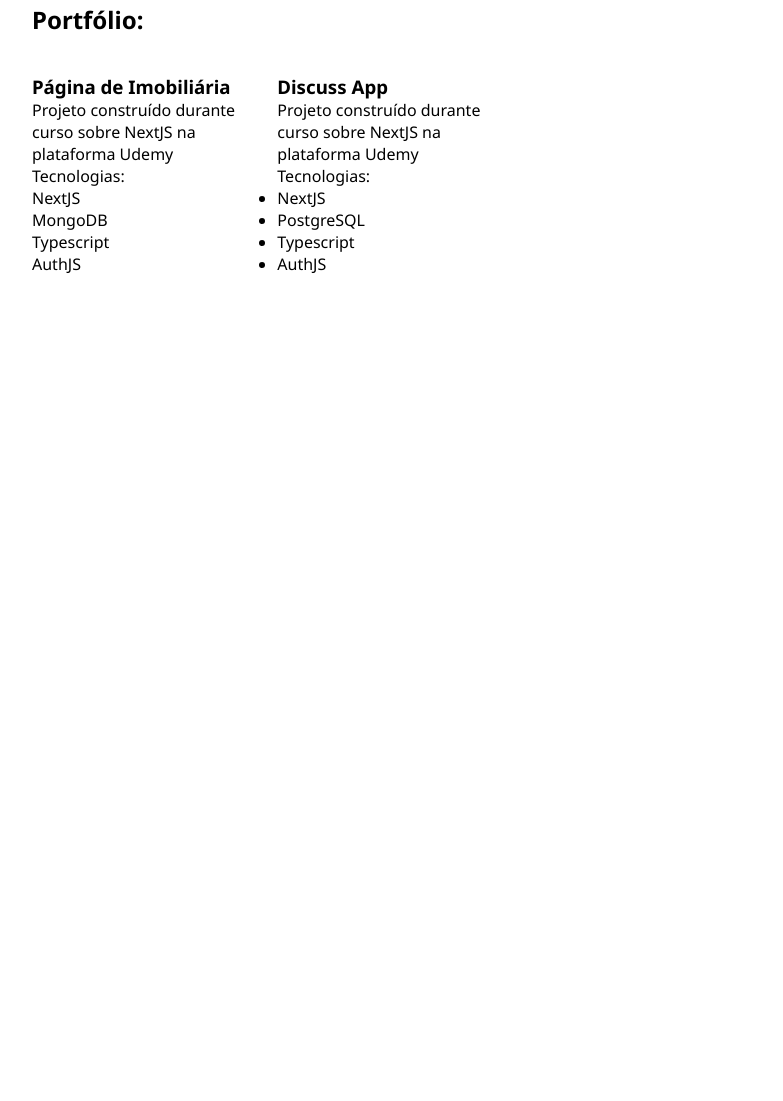
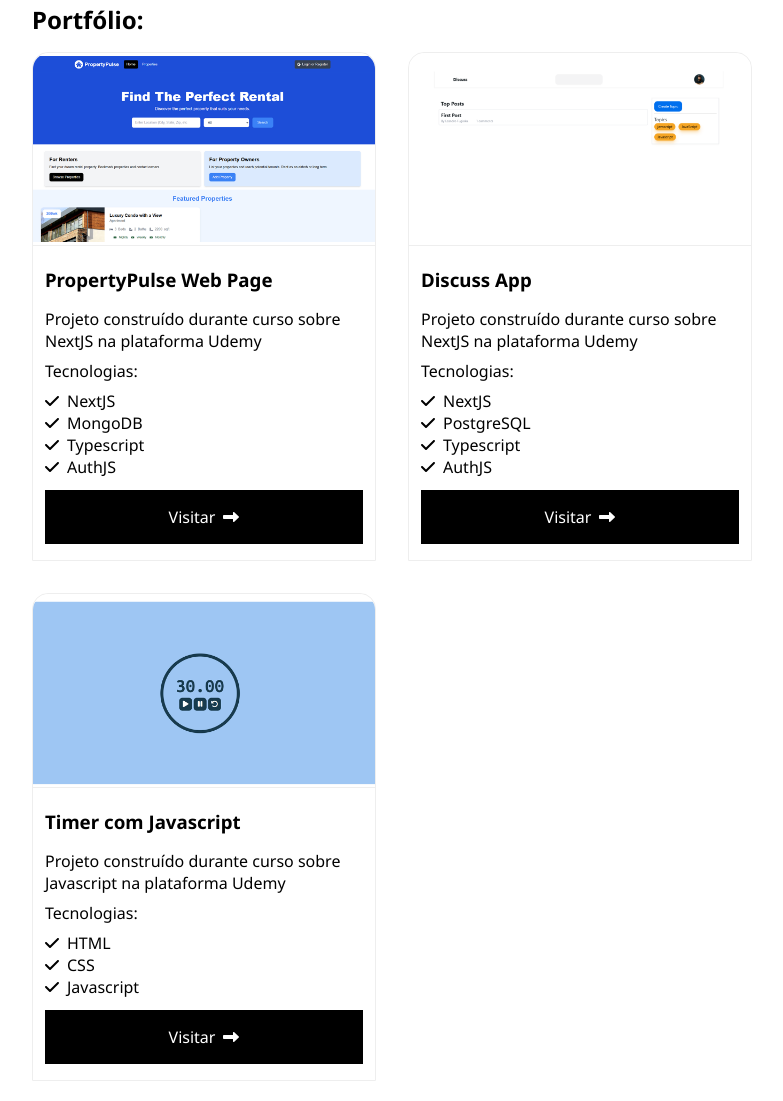
Before and after one commit to leofugioka/uninter_portfolio_project, a plain HTML site: page pages/portfolio.html in a window 1280 px wide. Shown: the part 189-1290 px from the top of the page, without its empty margins (248-1031 px from the left). Before the commit the page ends 800 px from the top, so only its background shows below. Drawn offline with Linux system fonts and the light colour scheme.

Commit message:
Finalizada a página de portfolio

```diff
--- a/pages/portfolio.html
+++ b/pages/portfolio.html
@@ -39,7 +39,7 @@
     </header>
 
     <!-- Seção principal da página -->
-    <main class="main-section">
+    <main class="portfolio">
       <h2>Portfólio:</h2>
 
       <!-- Partição "cards-list" para organizar os projetos em uma grid de 3 colunas -->
@@ -47,35 +47,57 @@
       <div class="cards-list">
         <!-- Card 1 - Web App de Imobiliária -->
         <div class="card">
-          <img src="image source" class="img-fluid rounded-top" alt="" />
+          <img src="../public/images/portfolio/property-pulse.png" alt="Property Pulse Web Page" />
 
           <div>
-            <h3>Página de Imobiliária</h3>
+            <h3>PropertyPulse Web Page</h3>
             <p>Projeto construído durante curso sobre NextJS na plataforma Udemy</p>
             <p>Tecnologias:</p>
             <ul>
-              <li>NextJS</li>
-              <li>MongoDB</li>
-              <li>Typescript</li>
-              <li>AuthJS</li>
+              <li><i class="fa-solid fa-check"></i><span></span>NextJS</li>
+              <li><i class="fa-solid fa-check"></i><span></span>MongoDB</li>
+              <li><i class="fa-solid fa-check"></i><span></span>Typescript</li>
+              <li><i class="fa-solid fa-check"></i><span></span>AuthJS</li>
             </ul>
+
+            <a href="https://propertypulse-app-nextjs.vercel.app/">Visitar<span></span><i class="fa-solid fa-right-long"></i></a>
           </div>
         </div>
 
         <!-- Card 2 - Web App Reddit simplificado -->
-        <div>
-          <img src="image source" class="img-fluid rounded-top" alt="" />
+        <div class="card">
+          <img src="../public/images/portfolio/discuss-app.png" alt="Discuss App" />
 
           <div>
             <h3>Discuss App</h3>
             <p>Projeto construído durante curso sobre NextJS na plataforma Udemy</p>
             <p>Tecnologias:</p>
             <ul>
-              <li>NextJS</li>
-              <li>PostgreSQL</li>
-              <li>Typescript</li>
-              <li>AuthJS</li>
+              <li><i class="fa-solid fa-check"></i><span></span>NextJS</li>
+              <li><i class="fa-solid fa-check"></i><span></span>PostgreSQL</li>
+              <li><i class="fa-solid fa-check"></i><span></span>Typescript</li>
+              <li><i class="fa-solid fa-check"></i><span></span>AuthJS</li>
             </ul>
+
+            <a href="https://discuss-app-nextjs.vercel.app/" target="_blank">Visitar<span></span><i class="fa-solid fa-right-long"></i></a>
+          </div>
+        </div>
+
+        <!-- Card 2 - Web App Reddit simplificado -->
+        <div class="card">
+          <img src="../public/images/portfolio/javascript-timer.png" alt="Javascript Timer" />
+
+          <div>
+            <h3>Timer com Javascript</h3>
+            <p>Projeto construído durante curso sobre Javascript na plataforma Udemy</p>
+            <p>Tecnologias:</p>
+            <ul>
+              <li><i class="fa-solid fa-check"></i><span></span>HTML</li>
+              <li><i class="fa-solid fa-check"></i><span></span>CSS</li>
+              <li><i class="fa-solid fa-check"></i><span></span>Javascript</li>
+            </ul>
+
+            <a href="https://leofugioka.github.io/timer_vanilla_js/">Visitar<span></span><i class="fa-solid fa-right-long"></i></a>
           </div>
         </div>
       </div>
--- a/styles.css
+++ b/styles.css
@@ -11,8 +11,8 @@
 }
 
 /* Poderia ter criado uma div para definir como */
-/* container principal, porém para simplificar, */
-/* a tag body será o container de cada página */
+/* container principal, mas, para simplificar,  */
+/* a tag body será o container de cada página   */
 .container {
   display: flex; /* duas colunas, seção de páginas e conteúdo */
   flex-direction: column;
@@ -33,6 +33,7 @@
 header {
   max-width: 100%;
   position: fixed;
+  background-color: white;
 }
 
 header nav {
@@ -112,6 +113,66 @@
   padding-right: 8px;
 }
 
+/* Estilos para: portfolio.html */
+.portfolio h3 {
+  margin-bottom: 16px;
+}
+
+.portfolio .cards-list {
+  grid-template-columns: 1fr 1fr;
+  gap: 2rem;
+}
+
+.portfolio .card {
+  border: 1px solid #eee;
+  border-radius: 16px 16px 0 0;
+  transition: transform 0.5s ease;
+  max-width: 100%;
+}
+
+.portfolio .card:hover {
+  z-index: 1;
+  transform: scale(1.1);
+}
+
+.portfolio .card img {
+  max-width: 100%;
+  border-radius: 16px 16px 0 0;
+  border-bottom: 1px solid #eee;
+}
+
+.portfolio .card div {
+  padding: 16px 12px;
+}
+
+.portfolio .card div p {
+  margin-bottom: 8px;
+}
+
+.portfolio .card ul {
+  margin-bottom: 12px;
+}
+
+.portfolio .card a {
+  background-color: black;
+  min-width: 100%;
+  text-align: center;
+  color: white;
+  display: inline-block;
+  align-self: flex-end;
+  text-decoration: none;
+  padding: 1rem 2rem;
+}
+
+.portfolio .card a:hover {
+  cursor: pointer;
+  font-weight: bold;
+}
+
+.portfolio .card a span {
+  padding-left: 8px;
+}
+
 /* Estilos para: formacao.html & contato.html */
 
 .formacao ul,
@@ -128,3 +189,62 @@
 .contato li span {
   padding-right: 12px;
 }
+
+.contato a,
+.contato a:visited {
+  color: blue;
+}
+
+/* Estilos para o Formulário */
+
+form {
+  display: flex;
+  flex-direction: column;
+  gap: 1rem;
+  border: 1px solid #999;
+  padding: 16px 20px;
+  border-radius: 5px;
+}
+
+form div {
+  width: 100%;
+}
+
+label {
+  display: block;
+  min-width: 50%;
+  font-weight: 700;
+}
+
+input,
+textarea {
+  padding: 12px 20px;
+  margin: 8px 0;
+  width: 100%;
+  display: inline-block;
+  border: 1px solid #ccc;
+  border-radius: 4px;
+}
+
+textarea {
+  font-family: inherit;
+  height: 200px;
+}
+
+button {
+  color: white;
+  padding: 12px;
+  width: 6rem;
+  background-color: black;
+  align-self: flex-end;
+}
+
+button:hover {
+  background-color: #444;
+  font-weight: bold;
+  cursor: pointer;
+}
+
+button span {
+  padding-left: 8px;
+}
```
Also changed, not shown: pages/contato.html (+21 -0 lines), public/images/portfolio/discuss-app.png (added), public/images/portfolio/javascript-timer.png (added), public/images/portfolio/property-pulse.png (added).
